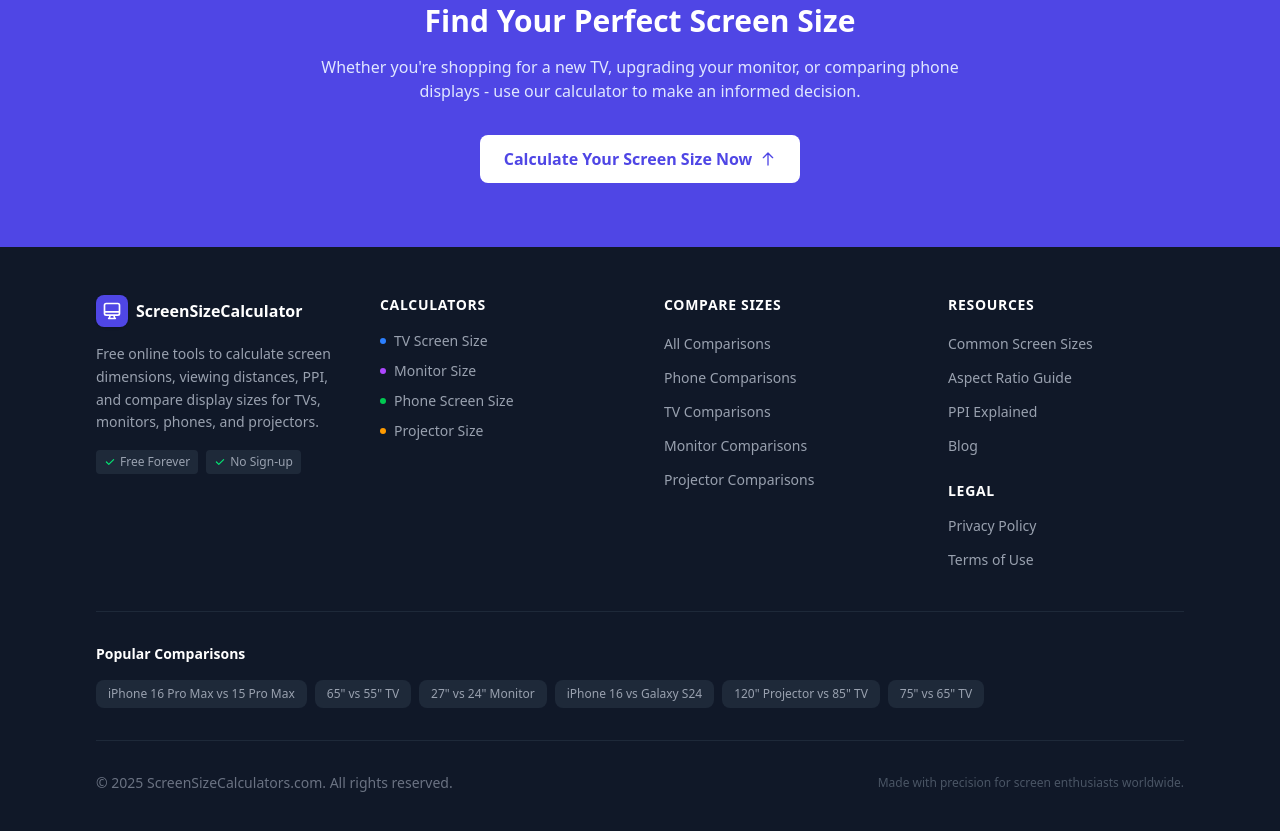
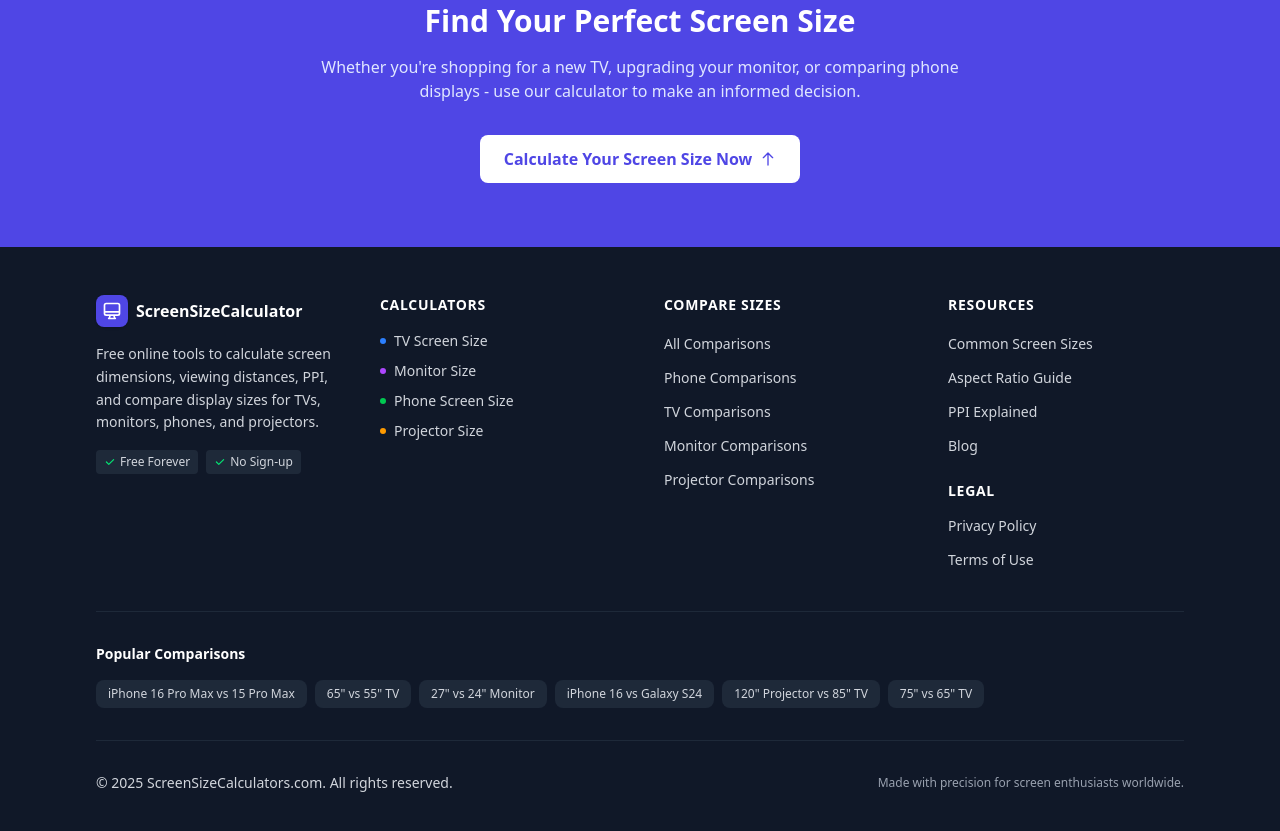
Before and after one commit to zenpe/screensizecalculator, an Astro site: page / in a window 1280 px wide. Shown: the part 3793-4624 px from the top of the page. Built offline with nearby package versions, Linux system fonts and the light colour scheme; Astro itself is replaced by a stand-in of ours.

Commit message:
优化无障碍

```diff
--- a/src/components/Footer.astro
+++ b/src/components/Footer.astro
@@ -35,18 +35,18 @@ const popularComparisons = [
           </div>
           <span class="font-semibold text-white">ScreenSizeCalculator</span>
         </a>
-        <p class="text-sm text-gray-400 mb-4 leading-relaxed">
+        <p class="text-sm text-gray-300 mb-4 leading-relaxed">
           Free online tools to calculate screen dimensions, viewing distances, PPI, and compare display sizes for TVs, monitors, phones, and projectors.
         </p>
         <!-- Trust badges / highlights -->
         <div class="flex flex-wrap gap-2">
-          <span class="inline-flex items-center gap-1 px-2 py-1 bg-gray-800 rounded text-xs text-gray-400">
+          <span class="inline-flex items-center gap-1 px-2 py-1 bg-gray-800 rounded text-xs text-gray-300">
             <svg class="w-3 h-3 text-green-400" fill="currentColor" viewBox="0 0 20 20">
               <path fill-rule="evenodd" d="M16.707 5.293a1 1 0 010 1.414l-8 8a1 1 0 01-1.414 0l-4-4a1 1 0 011.414-1.414L8 12.586l7.293-7.293a1 1 0 011.414 0z" clip-rule="evenodd" />
             </svg>
             Free Forever
           </span>
-          <span class="inline-flex items-center gap-1 px-2 py-1 bg-gray-800 rounded text-xs text-gray-400">
+          <span class="inline-flex items-center gap-1 px-2 py-1 bg-gray-800 rounded text-xs text-gray-300">
             <svg class="w-3 h-3 text-green-400" fill="currentColor" viewBox="0 0 20 20">
               <path fill-rule="evenodd" d="M16.707 5.293a1 1 0 010 1.414l-8 8a1 1 0 01-1.414 0l-4-4a1 1 0 011.414-1.414L8 12.586l7.293-7.293a1 1 0 011.414 0z" clip-rule="evenodd" />
             </svg>
@@ -60,25 +60,25 @@ const popularComparisons = [
         <h3 class="font-semibold text-white mb-4 text-sm uppercase tracking-wider">Calculators</h3>
         <ul class="space-y-2.5">
           <li>
-            <a href="/tv-screen-size-calculator" class="text-sm text-gray-400 hover:text-primary-400 transition-colors flex items-center gap-2">
+            <a href="/tv-screen-size-calculator" class="text-sm text-gray-300 hover:text-primary-400 transition-colors flex items-center gap-2">
               <span class="w-1.5 h-1.5 rounded-full bg-blue-500"></span>
               TV Screen Size
             </a>
           </li>
           <li>
-            <a href="/monitor-screen-size-calculator" class="text-sm text-gray-400 hover:text-primary-400 transition-colors flex items-center gap-2">
+            <a href="/monitor-screen-size-calculator" class="text-sm text-gray-300 hover:text-primary-400 transition-colors flex items-center gap-2">
               <span class="w-1.5 h-1.5 rounded-full bg-purple-500"></span>
               Monitor Size
             </a>
           </li>
           <li>
-            <a href="/phone-screen-size-calculator" class="text-sm text-gray-400 hover:text-primary-400 transition-colors flex items-center gap-2">
+            <a href="/phone-screen-size-calculator" class="text-sm text-gray-300 hover:text-primary-400 transition-colors flex items-center gap-2">
               <span class="w-1.5 h-1.5 rounded-full bg-green-500"></span>
               Phone Screen Size
             </a>
           </li>
           <li>
-            <a href="/projector-screen-size-calculator" class="text-sm text-gray-400 hover:text-primary-400 transition-colors flex items-center gap-2">
+            <a href="/projector-screen-size-calculator" class="text-sm text-gray-300 hover:text-primary-400 transition-colors flex items-center gap-2">
               <span class="w-1.5 h-1.5 rounded-full bg-amber-500"></span>
               Projector Size
             </a>
@@ -91,27 +91,27 @@ const popularComparisons = [
         <h3 class="font-semibold text-white mb-4 text-sm uppercase tracking-wider">Compare Sizes</h3>
         <ul class="space-y-2.5">
           <li>
-            <a href="/comparison" class="text-sm text-gray-400 hover:text-primary-400 transition-colors">
+            <a href="/comparison" class="text-sm text-gray-300 hover:text-primary-400 transition-colors">
               All Comparisons
             </a>
           </li>
           <li>
-            <a href="/comparison/phones" class="text-sm text-gray-400 hover:text-primary-400 transition-colors">
+            <a href="/comparison/phones" class="text-sm text-gray-300 hover:text-primary-400 transition-colors">
               Phone Comparisons
             </a>
           </li>
           <li>
-            <a href="/comparison/tvs" class="text-sm text-gray-400 hover:text-primary-400 transition-colors">
+            <a href="/comparison/tvs" class="text-sm text-gray-300 hover:text-primary-400 transition-colors">
               TV Comparisons
             </a>
           </li>
           <li>
-            <a href="/comparison/monitors" class="text-sm text-gray-400 hover:text-primary-400 transition-colors">
+            <a href="/comparison/monitors" class="text-sm text-gray-300 hover:text-primary-400 transition-colors">
               Monitor Comparisons
             </a>
           </li>
           <li>
-            <a href="/comparison/projectors" class="text-sm text-gray-400 hover:text-primary-400 transition-colors">
+            <a href="/comparison/projectors" class="text-sm text-gray-300 hover:text-primary-400 transition-colors">
               Projector Comparisons
             </a>
           </li>
@@ -123,22 +123,22 @@ const popularComparisons = [
         <h3 class="font-semibold text-white mb-4 text-sm uppercase tracking-wider">Resources</h3>
         <ul class="space-y-2.5">
           <li>
-            <a href="/resources/common-screen-sizes" class="text-sm text-gray-400 hover:text-primary-400 transition-colors">
+            <a href="/resources/common-screen-sizes" class="text-sm text-gray-300 hover:text-primary-400 transition-colors">
               Common Screen Sizes
             </a>
           </li>
           <li>
-            <a href="/resources/aspect-ratio-guide" class="text-sm text-gray-400 hover:text-primary-400 transition-colors">
+            <a href="/resources/aspect-ratio-guide" class="text-sm text-gray-300 hover:text-primary-400 transition-colors">
               Aspect Ratio Guide
             </a>
           </li>
           <li>
-            <a href="/resources/ppi-explained" class="text-sm text-gray-400 hover:text-primary-400 transition-colors">
+            <a href="/resources/ppi-explained" class="text-sm text-gray-300 hover:text-primary-400 transition-colors">
               PPI Explained
             </a>
           </li>
           <li>
-            <a href="/blog" class="text-sm text-gray-400 hover:text-primary-400 transition-colors">
+            <a href="/blog" class="text-sm text-gray-300 hover:text-primary-400 transition-colors">
               Blog
             </a>
           </li>
@@ -148,12 +148,12 @@ const popularComparisons = [
         <h3 class="font-semibold text-white mt-6 mb-3 text-sm uppercase tracking-wider">Legal</h3>
         <ul class="space-y-2.5">
           <li>
-            <a href="/privacy" class="text-sm text-gray-400 hover:text-primary-400 transition-colors">
+            <a href="/privacy" class="text-sm text-gray-300 hover:text-primary-400 transition-colors">
               Privacy Policy
             </a>
           </li>
           <li>
-            <a href="/terms" class="text-sm text-gray-400 hover:text-primary-400 transition-colors">
+            <a href="/terms" class="text-sm text-gray-300 hover:text-primary-400 transition-colors">
               Terms of Use
             </a>
           </li>
@@ -166,7 +166,7 @@ const popularComparisons = [
       <h3 class="text-sm font-semibold text-white mb-4">Popular Comparisons</h3>
       <div class="flex flex-wrap gap-2">
         {popularComparisons.map(({ url, text }) => (
-          <a href={url} class="px-3 py-1.5 bg-gray-800 hover:bg-gray-700 rounded-lg text-xs text-gray-400 hover:text-white transition-colors">
+          <a href={url} class="px-3 py-1.5 bg-gray-800 hover:bg-gray-700 rounded-lg text-xs text-gray-300 hover:text-white transition-colors">
             {text}
           </a>
         ))}
@@ -175,10 +175,10 @@ const popularComparisons = [
 
     <!-- Bottom Bar -->
     <div class="border-t border-gray-800 mt-8 pt-8 flex flex-col sm:flex-row justify-between items-center gap-4">
-      <p class="text-sm text-gray-500">
+      <p class="text-sm text-gray-300">
         &copy; {currentYear} ScreenSizeCalculators.com. All rights reserved.
       </p>
-      <p class="text-xs text-gray-600">
+      <p class="text-xs text-gray-400">
         Made with precision for screen enthusiasts worldwide.
       </p>
     </div>
--- a/src/components/Header.astro
+++ b/src/components/Header.astro
@@ -6,9 +6,9 @@
   <nav class="max-w-6xl mx-auto px-4 sm:px-6 lg:px-8">
     <div class="flex justify-between items-center h-16">
       <!-- Logo -->
-      <a href="/" class="flex items-center gap-2 group shrink-0">
+      <a href="/" class="flex items-center gap-2 group shrink-0" aria-label="Home">
         <div class="w-8 h-8 bg-primary-600 rounded-lg flex items-center justify-center shadow-sm">
-          <svg class="w-5 h-5 text-white" fill="none" stroke="currentColor" viewBox="0 0 24 24">
+          <svg class="w-5 h-5 text-white" fill="none" stroke="currentColor" viewBox="0 0 24 24" aria-hidden="true">
             <path stroke-linecap="round" stroke-linejoin="round" stroke-width="2" d="M9.75 17L9 20l-1 1h8l-1-1-.75-3M3 13h18M5 17h14a2 2 0 002-2V5a2 2 0 00-2-2H5a2 2 0 00-2 2v10a2 2 0 002 2z" />
           </svg>
         </div>
```
